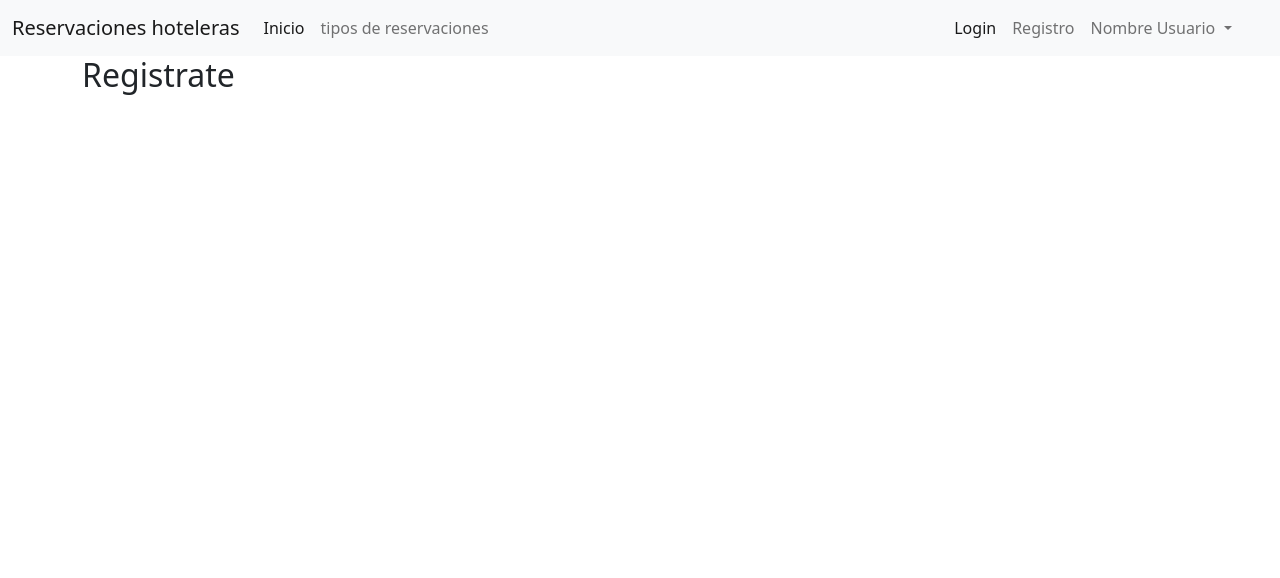
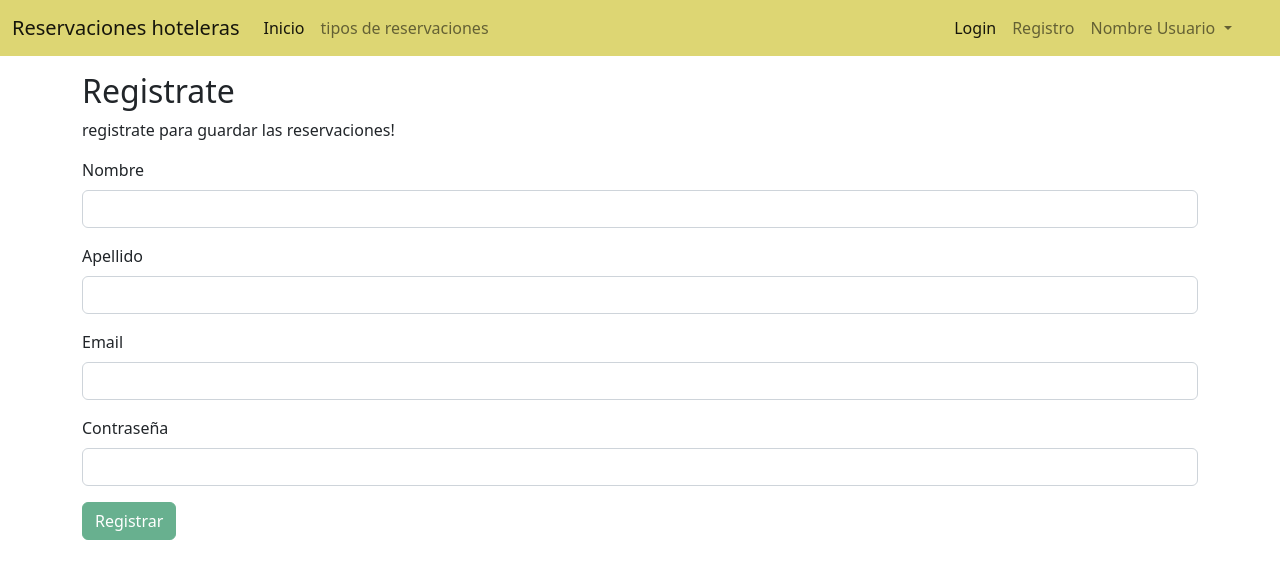
Before and after one commit to N4than13L/Reservaciones, an Angular app in the folder reservaciones-hoteleras/: page /registro in a window 1280 px wide. Shown: the top 578 px of the page. Built offline with nearby package versions, Linux system fonts and the light colour scheme.

Commit message:
preparando metodo de registrar usuarios en la app

```diff
--- a/reservaciones-hoteleras/src/app/app.component.html
+++ b/reservaciones-hoteleras/src/app/app.component.html
@@ -1,4 +1,4 @@
-<nav class="navbar navbar-expand-lg bg-light">
+<nav class="navbar navbar-expand-lg" style="background-color: #ddd673">
   <div class="container-fluid">
     <a class="navbar-brand" href="#">Reservaciones hoteleras</a>
     <button
--- a/reservaciones-hoteleras/src/app/components/register/register.component.html
+++ b/reservaciones-hoteleras/src/app/components/register/register.component.html
@@ -1,3 +1,90 @@
-<div class="container">
+<div class="container mt-3">
   <h2>{{ page_title }}</h2>
+  <p>registrate para guardar las reservaciones!</p>
+
+  <form #registerForm="ngForm" (ngSubmit)="onSubmit(registerForm)">
+    <div class="mb-3">
+      <label for="name" class="form-label">Nombre</label>
+      <input
+        type="text"
+        name="name"
+        #name="ngModel"
+        [(ngModel)]="user.name"
+        class="form-control"
+        required
+        pattern="[a-zA-Z]+"
+      />
+      <small
+        class="invalid-feedback d-block"
+        *ngIf="!name.valid && name.touched"
+      >
+        El nombre de usuario es reqierido</small
+      >
+    </div>
+
+    <div class="mb-3">
+      <label for="surname" class="form-label">Apellido</label>
+      <input
+        type="text"
+        name="surname"
+        class="form-control"
+        #surname="ngModel"
+        [(ngModel)]="user.surname"
+        class="form-control"
+        required
+        pattern="[a-zA-Z]+"
+      />
+      <small
+        class="invalid-feedback d-block"
+        *ngIf="!surname.valid && surname.touched"
+      >
+        El apellido es reqierido</small
+      >
+    </div>
+
+    <div class="mb-3">
+      <label for="email" class="form-label">Email</label>
+      <input
+        type="email"
+        name="email"
+        class="form-control"
+        #email="ngModel"
+        [(ngModel)]="user.email"
+        class="form-control"
+        required
+        pattern="[a-z0-9._%+-]+@[a-z0-9.-]+\.[a-z]{2,4}$"
+      />
+      <small
+        class="invalid-feedback d-block"
+        *ngIf="!email.valid && email.touched"
+      >
+        El correo es reqierido o está mal escrito</small
+      >
+    </div>
+
+    <div class="mb-3">
+      <label for="password" class="form-label">Contraseña</label>
+      <input
+        type="password"
+        name="password"
+        class="form-control"
+        #password="ngModel"
+        [(ngModel)]="user.password"
+        class="form-control"
+        required
+      />
+      <small
+        class="invalid-feedback d-block"
+        *ngIf="!password.valid && password.touched"
+      >
+        la contraseña es reqierida</small
+      >
+    </div>
+    <input
+      value="Registrar"
+      type="submit"
+      class="btn btn-success"
+      [disabled]="registerForm.invalid"
+    />
+  </form>
 </div>
--- a/reservaciones-hoteleras/src/app/components/register/register.component.ts
+++ b/reservaciones-hoteleras/src/app/components/register/register.component.ts
@@ -1,14 +1,36 @@
-import { Component } from '@angular/core';
+import { Component, OnInit } from '@angular/core';
+import { User } from 'src/app/models/user';
+import { UserService } from 'src/app/service/user.service';
 
 @Component({
   selector: 'app-register',
   templateUrl: './register.component.html',
   styleUrls: ['./register.component.css'],
+  providers: [UserService],
 })
 export class RegisterComponent {
   public page_title: string;
+  public user: User;
 
-  constructor() {
+  constructor(private _userService: UserService) {
     this.page_title = 'Registrate';
+    this.user = new User(1, '', '', 'ROLE_USER', '', '', '', '');
+  }
+
+  ngOnInit() {
+    console.log('registro de usuario');
+    console.log(this._userService.test());
+  }
+
+  onSubmit(form: any) {
+    this._userService.register(this.user).subscribe(
+      (response) => {
+        console.log(response);
+        form.reset();
+      },
+      (error) => {
+        console.log(<any>error);
+      }
+    );
   }
 }
--- /dev/null
+++ b/reservaciones-hoteleras/src/app/service/global.ts
@@ -0,0 +1,3 @@
+export var Global = {
+  url: 'http://localhost/reservaciones/api-rest-reservas/public/api/',
+};
--- /dev/null
+++ b/reservaciones-hoteleras/src/app/service/user.service.ts
@@ -0,0 +1,29 @@
+import { Injectable } from '@angular/core';
+import { HttpClient, HttpHeaders } from '@angular/common/http';
+import { Observable } from 'rxjs';
+import { User } from '../models/user';
+import { Global } from './global';
+
+@Injectable()
+export class UserService {
+  public url: string;
+
+  constructor(public _http: HttpClient) {
+    this.url = Global.url;
+  }
+
+  test() {
+    return 'holamundo desde un servicio';
+  }
+
+  register(user: any): Observable<any> {
+    let json = JSON.stringify(user);
+    let params = 'json=' + json;
+    let headers = new HttpHeaders().set(
+      'Content-Type',
+      'application/x-www-form-urlencoded'
+    );
+
+    return this._http.post(this.url + 'register', params, { headers: headers });
+  }
+}
```
Also changed, not shown: reservaciones-hoteleras/src/app/app.module.ts (+8 -7 lines), reservaciones-hoteleras/src/app/service/userService.ts (deleted).
